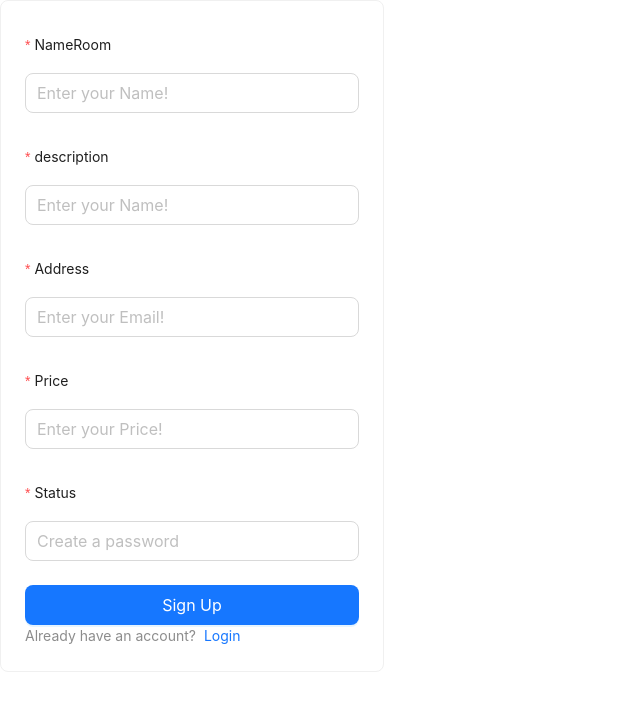
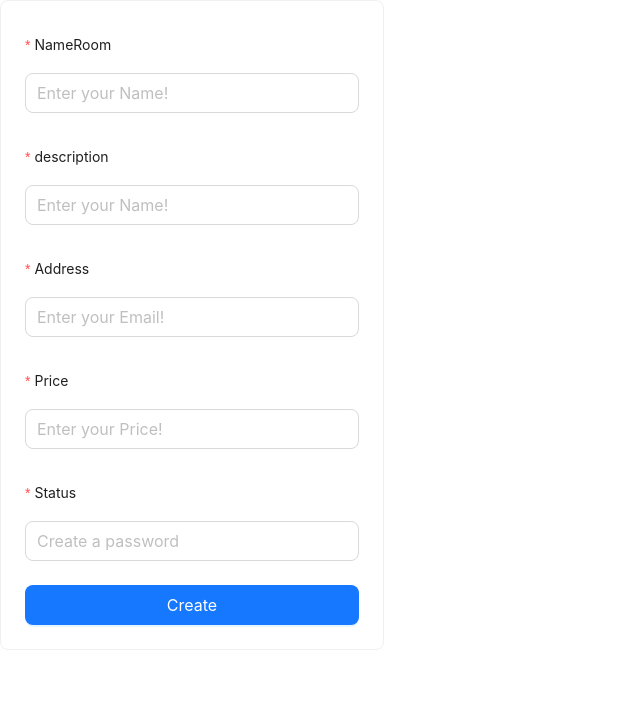
Before and after one commit to DATT-2003/WebCK, a React (Create React App) app in the folder client/: page / in a window 1280 px wide. Shown: the top 704 px of the page, without its empty margins (0-640 px from the left). Built offline with nearby package versions, Linux system fonts and the light colour scheme.

Commit message:
Dat commit

```diff
--- a/client/src/components/screen/auth/EditRoom.tsx
+++ b/client/src/components/screen/auth/EditRoom.tsx
@@ -9,7 +9,7 @@ const EditRoom = () => {
     const [isRemember, setIsRemember] = useState(false);
 
     const [from] = Form.useForm()
-    const handleSignUp = async (values: { name: string }) => {
+    const handleCreate = async (values: { name: string }) => {
 
         const api = `/auth/create`
         setIsLoading(true)
@@ -26,7 +26,7 @@ const EditRoom = () => {
     return (
         <>
             <Card style={{ width: '30%' }}>
-                <Form layout='vertical' form={from} onFinish={handleSignUp} disabled={isLoading} size='large'>
+                <Form layout='vertical' form={from} onFinish={handleCreate} disabled={isLoading} size='large'>
                     <Form.Item name={'name'} label='NameRoom'
                         rules={[
                             {
@@ -80,14 +80,8 @@ const EditRoom = () => {
                             width: '100%',
                         }}
                         size='large'>
-                        Sign Up
+                        Create
                     </Button>
-                </div>
-                <div className="mt-3 text-center">
-                    <Space>
-                        <Text type='secondary'>Already have an account? </Text>
-                        <Link to={'/login'}>Login</Link>
-                    </Space>
                 </div>
             </Card >
         </ >
```
Also changed, not shown: 1 other file (tests, documents, lock files or other folders).
